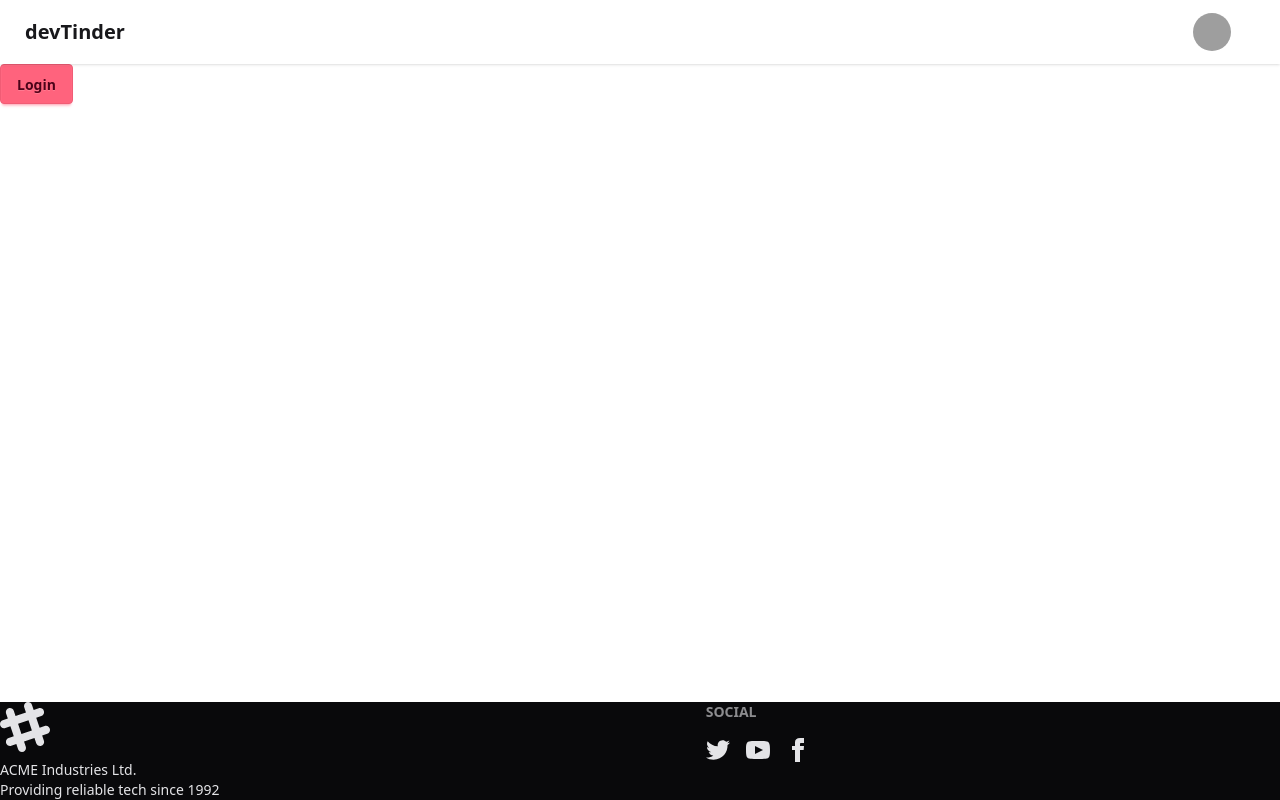
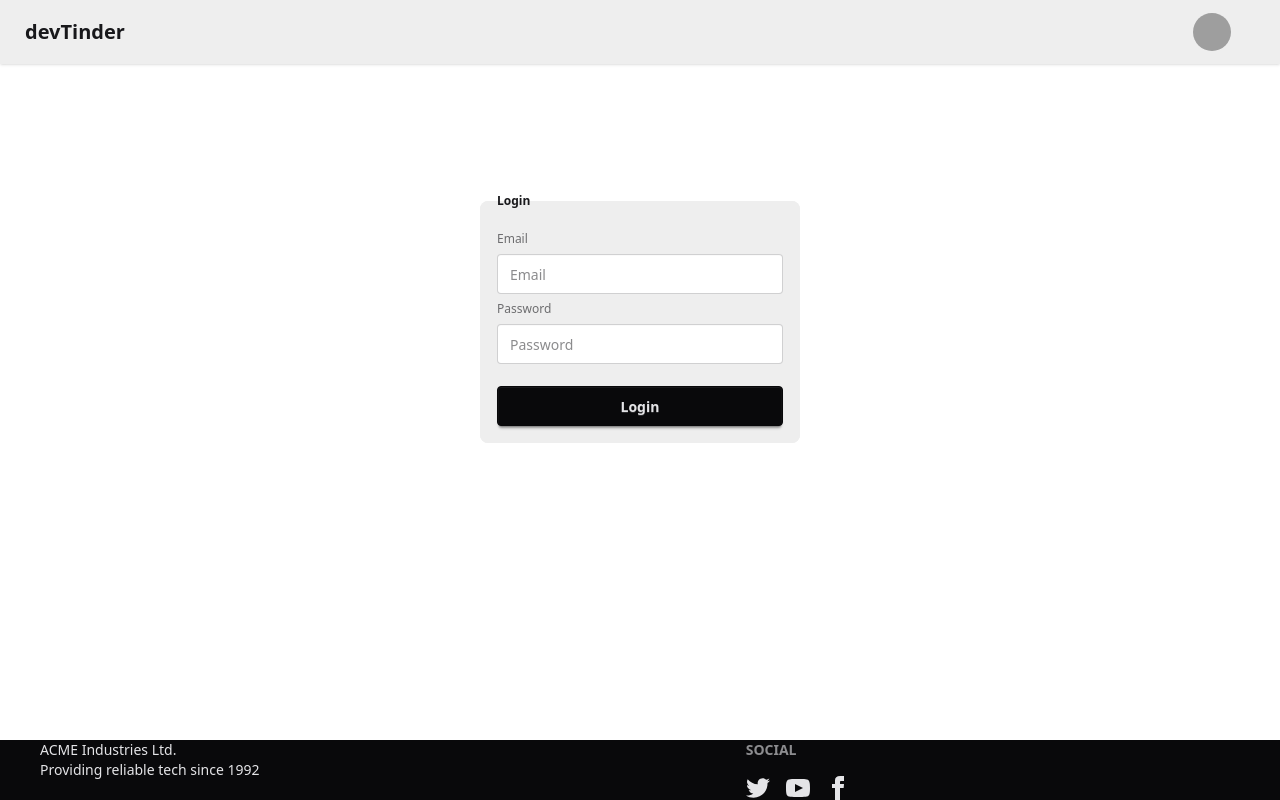
Before and after one commit to deepakmalikk/devTinder-frontend-, a React (Vite) app: page /login in a window 1280 px wide. Built offline with nearby package versions, Linux system fonts and the light colour scheme; grey boxes are pictures that could not be loaded.

Commit message:
using hooks and state in project

```diff
--- a/index.html
+++ b/index.html
@@ -4,7 +4,7 @@
     <meta charset="UTF-8" />
     <link rel="icon" type="image/svg+xml" href="/vite.svg" />
     <meta name="viewport" content="width=device-width, initial-scale=1.0" />
-    <title>devtider-frontend</title>
+    <title>devtinder-frontend</title>
   </head>
   <body>
     <div id="root"></div>
--- a/package.json
+++ b/package.json
@@ -12,6 +12,7 @@
   "dependencies": {
     "@tailwindcss/vite": "^4.1.14",
     "autoprefixer": "^10.4.21",
+    "axios": "^1.12.2",
     "postcss": "^8.5.6",
     "react": "^19.1.1",
     "react-dom": "^19.1.1",
--- a/src/App.jsx
+++ b/src/App.jsx
@@ -1,21 +1,18 @@
-
 import { BrowserRouter, Routes, Route } from "react-router-dom";
 import Body from "./Body";
 import Login from "./Login";
 import Profile from "./Profile";
+
 function App() {
   return (
-    <>
-    <BrowserRouter basename="/">
+    <BrowserRouter>
       <Routes>
-        <Route path="/" element={<Body/>}>
-            <Route path="/login" element={<Login/>}/>
-            <Route path="/profile" element={<Profile/>}/>
+        <Route path="/" element={<Body />}>
+          <Route path="login" element={<Login />} />
+          <Route path="profile" element={<Profile />} />
         </Route>
       </Routes>
     </BrowserRouter>
-
-    </>
   );
 }
 
--- a/src/Body.jsx
+++ b/src/Body.jsx
@@ -2,8 +2,7 @@ import NavBar from './NavBar'
 import { Outlet } from 'react-router-dom'
 import Footer from './Footer'
 
-
-export const Body = () => {
+const Body = () => {
   return (
     <div>
       <NavBar />
--- a/src/Footer.jsx
+++ b/src/Footer.jsx
@@ -1,20 +1,8 @@
-import React from 'react'
-
 const Footer = () => {
   return (
     <footer className="footer sm:footer-horizontal bg-neutral text-neutral-content fixed bottom-0">
-  <aside>
-    <svg
-      width="50"
-      height="50"
-      viewBox="0 0 24 24"
-      xmlns="http://www.w3.org/2000/svg"
-      fillRule="evenodd"
-      clipRule="evenodd"
-      className="fill-current">
-      <path
-        d="M22.672 15.226l-2.432.811.841 2.515c.33 1.019-.209 2.127-1.23 2.456-1.15.325-2.148-.321-2.463-1.226l-.84-2.518-5.013 1.677.84 2.517c.391 1.203-.434 2.542-1.831 2.542-.88 0-1.601-.564-1.86-1.314l-.842-2.516-2.431.809c-1.135.328-2.145-.317-2.463-1.229-.329-1.018.211-2.127 1.231-2.456l2.432-.809-1.621-4.823-2.432.808c-1.355.384-2.558-.59-2.558-1.839 0-.817.509-1.582 1.327-1.846l2.433-.809-.842-2.515c-.33-1.02.211-2.129 1.232-2.458 1.02-.329 2.13.209 2.461 1.229l.842 2.515 5.011-1.677-.839-2.517c-.403-1.238.484-2.553 1.843-2.553.819 0 1.585.509 1.85 1.326l.841 2.517 2.431-.81c1.02-.33 2.131.211 2.461 1.229.332 1.018-.21 2.126-1.23 2.456l-2.433.809 1.622 4.823 2.433-.809c1.242-.401 2.557.484 2.557 1.838 0 .819-.51 1.583-1.328 1.847m-8.992-6.428l-5.01 1.675 1.619 4.828 5.011-1.674-1.62-4.829z"></path>
-    </svg>
+  <aside className='px-10'>
+
     <p>
       ACME Industries Ltd.
       <br />
--- a/src/Login.jsx
+++ b/src/Login.jsx
@@ -1,14 +1,28 @@
-import React from 'react'
+import React, { useState } from 'react'
+
 
 const Login = () => {
+  const [emailId, setEmailId] = useState("");
+  const [password, setPassword] = useState("");
   return (
-    <div>
+    <div className='flex justify-center items-center my-30'>
 
-  <button className="btn btn-error">Login</button>
+      <fieldset className="fieldset bg-base-300 border-base-300 rounded-box w-xs border p-4">
+        <legend className="fieldset-legend">Login</legend>
+
+        <label className="label">Email</label>
+        <input type="email" value={emailId} onChange={(e) => setEmailId(e.target.value)} className="input" placeholder="Email" />
+
+        <label className="label">Password</label>
+        <input type="password" value={password} onChange={(e) => setPassword(e.target.value)}className="input" placeholder="Password" />
+
+        <button className="btn btn-neutral mt-4">Login</button>
+      </fieldset>
     </div>
 
 
   )
+
 }
 
 export default Login
--- a/src/NavBar.jsx
+++ b/src/NavBar.jsx
@@ -2,7 +2,8 @@ import React from 'react'
 
 const NavBar = () => {
   return (
-     <div className="navbar bg-base-100 shadow-sm">
+     <div>
+      <div className="navbar bg-base-300 shadow-sm">
         <div className="flex-1">
           <a className="btn btn-ghost text-xl">devTinder</a>
         </div>
@@ -42,7 +43,8 @@ const NavBar = () => {
         </div>
       </div>
 
+     </div>
   )
 }
 
-export default NavBar
+export default NavBar;
--- a/src/Profile.jsx
+++ b/src/Profile.jsx
@@ -1,5 +1,3 @@
-import React from 'react'
-
 const Profile = () => {
   return (
     <div>Profile</div>
```
Also changed, not shown: 1 other file (tests, documents, lock files or other folders).
